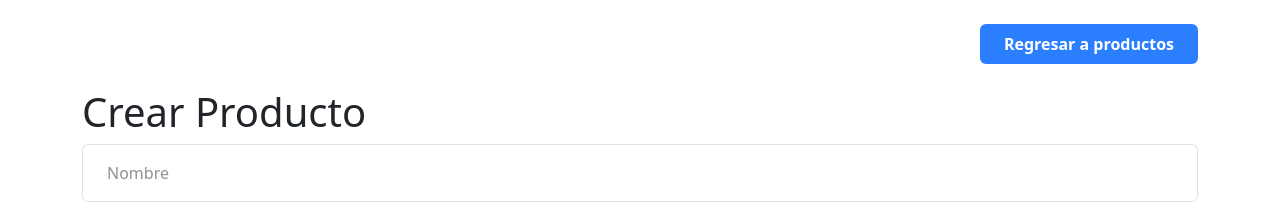
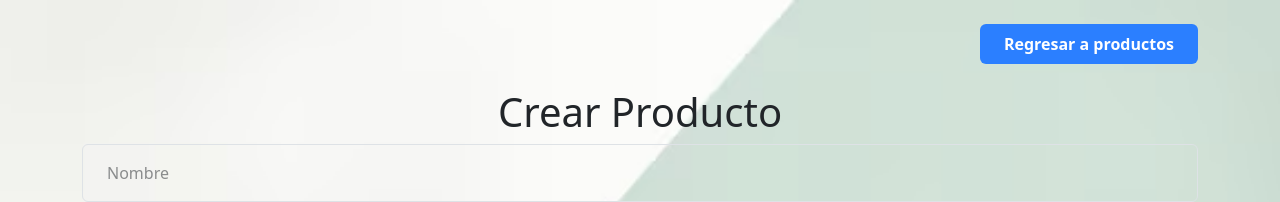
Before and after one commit to Chriss-267/Users-Products-React, a React (Vite) app: page /crearProducto in a window 1280 px wide. Shown: the top 202 px of the page. Built offline with nearby package versions, Linux system fonts and the light colour scheme; no server answers.

Commit message:
actualización de diseño en productos

```diff
--- a/index.html
+++ b/index.html
@@ -2,9 +2,8 @@
 <html lang="en">
   <head>
     <meta charset="UTF-8" />
-    <link rel="icon" type="image/svg+xml" href="/vite.svg" />
-    <link href="/dist/styles.css" rel="stylesheet">
-    <title>Vite + React</title>
+    <link rel="icon" type="image/svg+xml" href="/public/images/logo.jpg" />
+    <title>Productos</title>
   </head>
   <body>
     <div id="root"></div>
--- a/src/index.css
+++ b/src/index.css
@@ -1 +1,8 @@
 @import "tailwindcss";
+body {
+    background-image: url('../public/images/bg.avif');
+    background-size: cover;
+    background-position: center;
+    background-repeat: no-repeat;
+    min-height: 100vh;
+  }
--- a/src/views/ActualizarProducto.jsx
+++ b/src/views/ActualizarProducto.jsx
@@ -74,7 +74,7 @@ function ActualizarProducto() {
             .catch((error) => console.error("Error al actualizar el producto:", error));
     };
 
-    if (loading) return <div>Cargando...</div>;
+    if (loading) return <div className='text-6xl font-bold text-center'>Cargando...</div>;
     if (error) return <div>{error}</div>;
 
     return (
@@ -86,7 +86,7 @@ function ActualizarProducto() {
                     </button>
                 </Link>
             </div>
-            <h1 className="text-3xl font-bold mb-4">Actualizar Producto</h1>
+            <h1 className='text-6xl font-bold text-center'>Actualizar Producto</h1>
             <form onSubmit={handleSubmit} className="space-y-4">
                 <div className="mb-4">
                     <input
--- a/src/views/CrearProducto.jsx
+++ b/src/views/CrearProducto.jsx
@@ -46,7 +46,7 @@ function CrearProducto() {
                 distributor_id,
                 status,
             })
-            .then(() => navigate("/"))
+            .then(() => navigate("/productos"))
             .catch((error) => console.error(error));
     };
 
@@ -59,7 +59,7 @@ function CrearProducto() {
                     </button>
                 </Link>
             </div>
-            <h1 className="text-3xl font-bold mb-8">Crear Producto</h1>
+            <h1 className='text-6xl font-bold text-center'>Crear Producto</h1>
             <form onSubmit={handleSubmit} className="space-y-8">
 
                 <div className="mb-8">
--- a/src/views/ProductosList.jsx
+++ b/src/views/ProductosList.jsx
@@ -1,7 +1,6 @@
 import React, { useState, useEffect } from 'react';
 import { Link } from 'react-router-dom';
 import axios from 'axios';
-
 
 function ProductList() {
     const [products, setProducts] = useState([]);
@@ -103,9 +102,9 @@ function ProductList() {
                         </Link>
                     </div>
                     <p className='text-6xl font-bold text-center'>Productos disponibles</p>
-                    <table className="table-auto w-full border-collapse border border-gray-300"> {/* Tabla principal */}
+                    <table className="table-auto w-full border border-gray-300 shadow-md rounded-lg"> {/* Tabla principal */}
                         <thead>
-                            <tr className="bg-gray-100"> {/* Encabezado de la tabla */}
+                            <tr className="bg-gray-100 hover:bg-gray-200 transition duration-300"> {/* Encabezado de la tabla */}
                                 <th className="border border-gray-300 px-4 py-2">Nombre</th>
                                 <th className="border border-gray-300 px-4 py-2">Descripción</th>
                                 <th className="border border-gray-300 px-4 py-2">Distribuidor</th>
@@ -116,11 +115,11 @@ function ProductList() {
                                 <th className="border border-gray-300 px-4 py-2">Acciones</th>
                             </tr>
                         </thead>
-                        <tbody>
-                            {products.map((product) => (
-                                <tr key={product.id} className="hover:bg-gray-50 transition duration-300">
+                        <tbody className="divide-y divide-gray-300">
+                            {products.map((product, index) => (
+                                <tr key={product.id} className={index % 2 === 0 ? "bg-gray-100" : "bg-white"}>
                                     <td className="border border-gray-300 px-4 py-2">{product.name}</td>
-                                    <td className="border border-gray-300 px-4 py-2 line-clamp-3">{product.description}</td>
+                                    <td className="border border-gray-300 px-4 py-2 w-1/3 whitespace-normal break-words">{product.description}</td>
                                     <td className="border border-gray-300 px-4 py-2">{getDistributorName(product.distributor_id)}</td>
                                     <td className="border border-gray-300 px-4 py-2">{getCategoryName(product.category_id)}</td>
                                     <td className="border border-gray-300 px-4 py-2 font-bold text-green-600">
```
Also changed, not shown: public/images/bg.avif (added).
